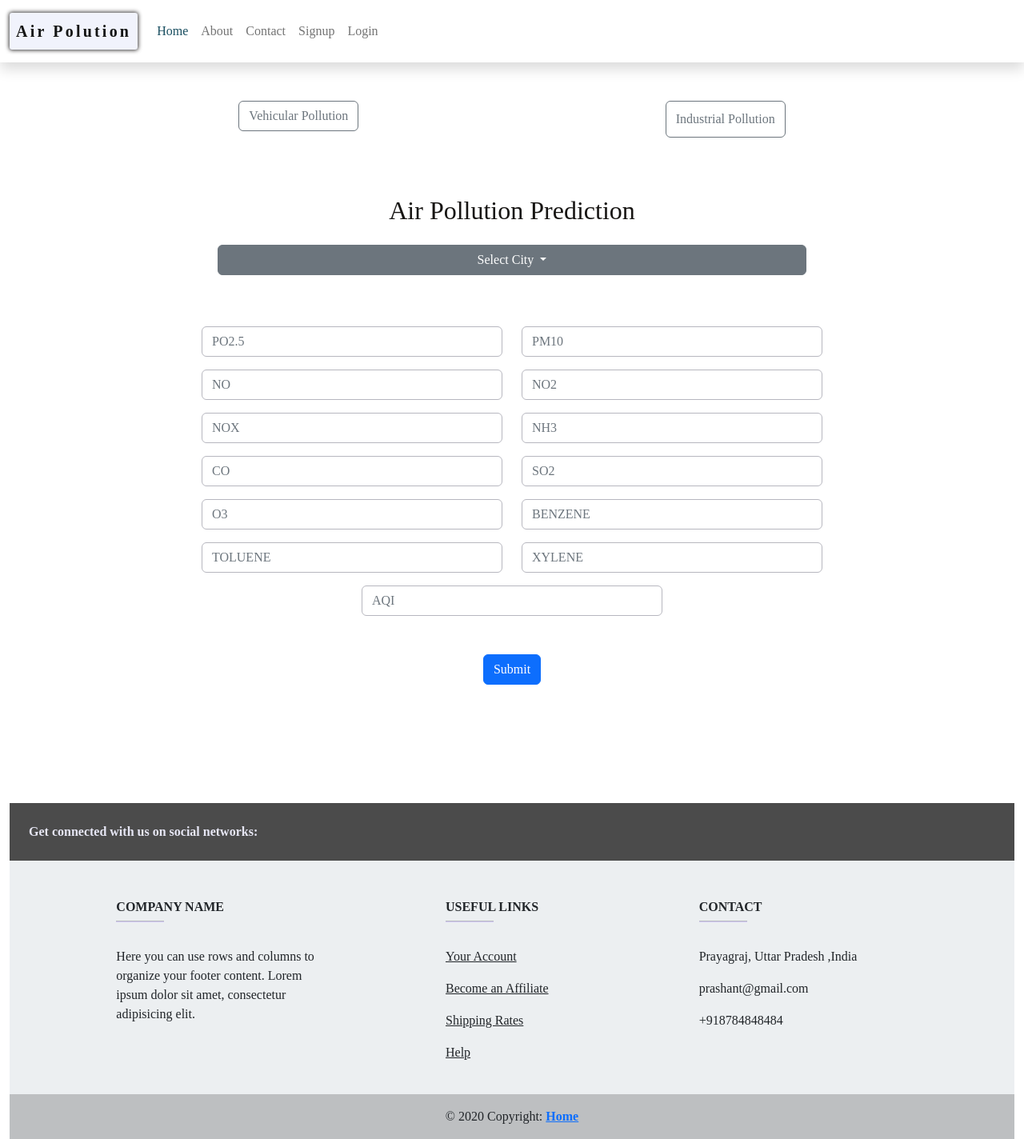
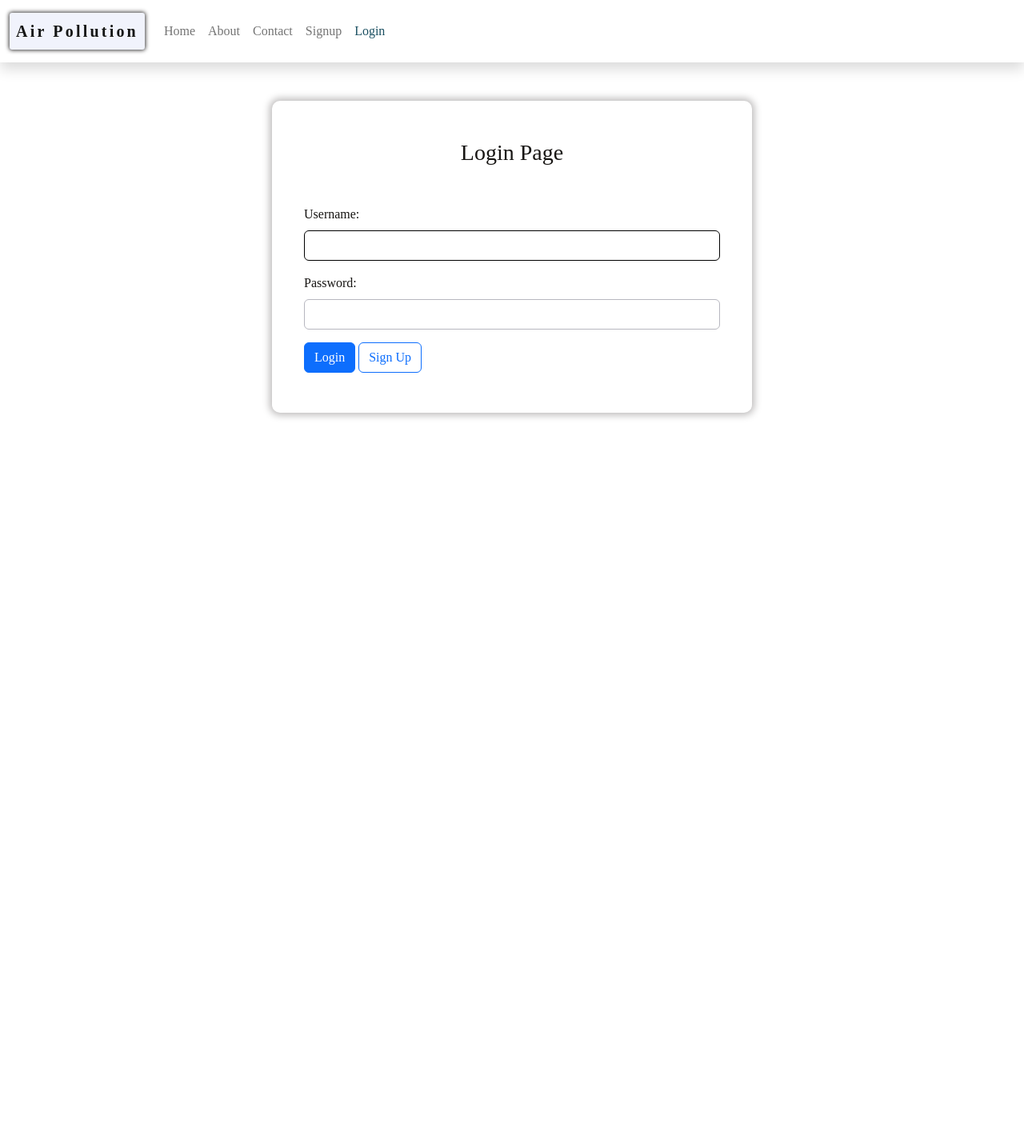
Before and after one commit to rampravesh22/Polution, a Django app: page / in a window 1280 px wide. Shown: the whole page at 80% size. After the commit the page ends 523 px from the top, so only its background shows below. Run offline with Django 3.2, Linux system fonts and the light colour scheme; parts of the project's set-up code (start-up, migrations or seed data) failed here and were passed over.

Commit message:
prediction

```diff
--- a/core/static/core/css/style.css
+++ b/core/static/core/css/style.css
@@ -55,7 +55,7 @@ body {
    /* background-color: aliceblue; */
    outline: none;
    box-shadow: none;
-   border-radius: 0;
+   /* border-radius: 0; */
    border:black 1px solid
 }
 
@@ -108,8 +108,14 @@ nav .container-fluid .current {
    /* padding: 0.5rem 0.5rem; */
 }
 
+
 .form-signin{
    width: clamp(400px,60%,600px);
+   border-radius: 10px;
+   padding-left: 40px;
+   padding-right: 40px;
+   padding-bottom: 50px;
+   box-shadow: 0 0 10px 3px rgb(189, 187, 187);
 }
 
 .main-home{
@@ -143,3 +149,8 @@ input[type=number]::-webkit-outer-spin-button {
    max-height: 400px;
    overflow-y: auto;
  }
+
+ .pollution-col{
+    width: clamp(450px,70%,900px);
+    margin: auto;
+ }
--- a/core/static/core/js/core.js
+++ b/core/static/core/js/core.js
@@ -3,3 +3,17 @@
 //     e.preventDefault()
 //     console.log("form submitted");
 // });
+const print=console.log
+
+const seletCity = document.querySelectorAll("#select-btn");
+for (let button of seletCity) {
+    button.addEventListener('click', function (e) {
+        e.preventDefault()
+        console.log(this.textContent);
+        const a = document.getElementById('select-city');
+        a.textContent=this.textContent
+
+
+
+    });
+}
--- a/core/templates/core/home.html
+++ b/core/templates/core/home.html
@@ -15,13 +76,14 @@
             </button>
 
         </div>
-    </div>
+    </div> {% endcomment %}
     <div class="row input-content mt-5 m-auto">
-        <h2 class="text-capitalize text-center my-4">Air Pollution Prediction</h2>
+        <h2 class="text-capitalize text-center my-4" id="h21">Air Pollution Prediction</h2>
 
         <center>
+
             <div class="dropdown mb-5">
-                <button class="btn btn-secondary dropdown-toggle w-75" type="button" id="dropdownMenuButton1"
+                <button class="btn btn-secondary dropdown-toggle w-75" type="button" id="select-city"
                     data-bs-toggle="dropdown" aria-expanded="false">
                     Select City
                 </button>
--- a/core/templates/core/login.html
+++ b/core/templates/core/login.html
@@ -3,8 +3,8 @@
 
 
 {% block content %}
-<div class="col-sm-10 m-auto form-signin">
-    <h3 class=" my-5">Login Page</h3>
+<div class="col-sm-10 m-auto form-signin mt-5">
+    <h3 class="text-center my-5">Login Page</h3>
 
     <form action="" method="post">
         {% csrf_token %}
--- a/core/templates/core/navbar.html
+++ b/core/templates/core/navbar.html
@@ -1,6 +1,6 @@
 <nav class="navbar navbar-expand-lg navbar-white py-3 shadow">
     <div class=" container-fluid justify-content-between">
-        <a class="navbar-brand p-2 title-color" href="/">Air Polution</a>
+        <a class="navbar-brand p-2 title-color" href="/">Air Pollution</a>
         <button class="navbar-toggler" type="button" data-bs-toggle="collapse" data-bs-target="#navbarNav"
             aria-controls="navbarNav" aria-expanded="false" aria-label="Toggle navigation">
             <span class="navbar-toggler-icon"></span>
@@ -24,9 +24,9 @@
                 {% if request.user.is_authenticated %}
                 {% comment %} the upper if condition show that if the user is logged in then the follwing code will we
                 executed inside if condtions{% endcomment %}
-                <li class="nav-item">
+                {% comment %} <li class="nav-item">
                     <a class="nav-link {{dashboard}} " href="{% url 'dashboard' %}">Dashboard</a>
-                </li>
+                </li> {% endcomment %}
 
                 <li class="nav-item">
                     <a class="nav-link " href="{% url 'logout' %}">Logout</a>
--- a/core/templates/core/signup.html
+++ b/core/templates/core/signup.html
@@ -1,8 +1,8 @@
 {% extends 'core/base.html' %}
 {% load static %}
 {% block content %}
-<div class="col-sm-10 m-auto mb-5">
-    <h3 class="my-5">Sign Up Page</h3>
+<div class="col-sm-10 m-auto mb-5 form-signin mt-5">
+    <h3 class="my-5 text-center">Sign Up Page</h3>
 
     {% if messages %}
     {% for message in messages %}
--- a/core/urls.py
+++ b/core/urls.py
@@ -1,12 +1,12 @@
 from django.urls import path
 from core import views
 urlpatterns = [
-    path('', views.home, name="home"),
+    path('home/', views.home, name="home"),
     path('about/', views.about, name="about"),
     path('contact/', views.contact, name="contact"),
     path('dashboard/', views.dashboard, name="dashboard"),
     path('logout/', views.user_logout, name="logout"),
-    path('login/', views.user_login, name="login"),
+    path('', views.user_login, name="login"),
     path('signup/', views.user_signup, name="signup"),
     path('addpost/', views.add_post, name="addpost"),
     path('updatepost/<int:id>/', views.update_post, name="updatepost"),
--- a/core/views.py
+++ b/core/views.py
@@ -142,28 +142,27 @@ def user_signup(request):
 # Login
 def user_login(request):
     # if not request.user.is_authenticated :: means user is not logged in so the else part will be executed
-    if not request.user.is_authenticated:
-        if request.method == "POST":
+    if request.method == "POST":
 
-            form = LoginForm(request=request, data=request.POST)
-            if form.is_valid():
-                uname = form.cleaned_data['username']
-                upass = form.cleaned_data['password']
-                user = authenticate(username=uname, password=upass)
-                if user is not None:
-                    login(request, user)
-                    messages.success(request, "Logged in Successfuly")
-                    return redirect("/")
-        else:
-            form = LoginForm()
-        context = {
-            'form': form,
-            "login": "current"
-        }
-        return render(request, 'core/login.html', context)
+        form = LoginForm(request=request, data=request.POST)
+        if form.is_valid():
+            uname = form.cleaned_data['username']
+            upass = form.cleaned_data['password']
+            user = authenticate(username=uname, password=upass)
+            if user is not None:
+                login(request, user)
+                messages.success(request, "Logged in Successfuly")
+                return redirect("/home")
     else:
-        # this will execute when the user is already logged in
-        return redirect('/')
+        form = LoginForm()
+    context = {
+        'form': form,
+        "login": "current"
+    }
+    return render(request, 'core/login.html', context)
+    # else:
+    #     # this will execute when the user is already logged in
+    #     return render(request,'core/login.html')
 
 
 # add new post
```
Also changed, not shown: other parts of core/templates/core/home.html (+61 -2 lines).
